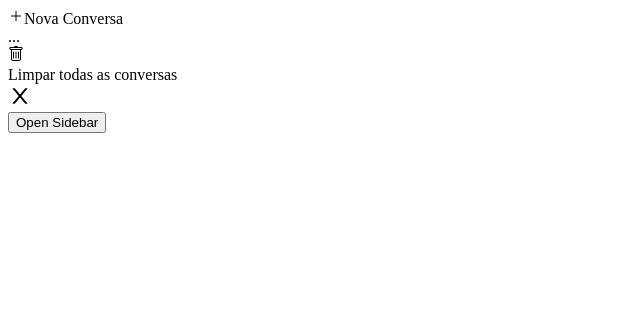
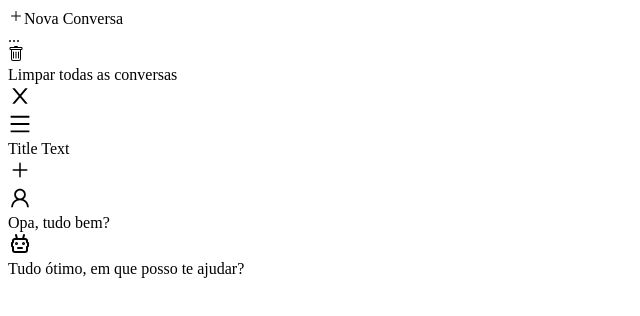
Before and after one commit to valdir-ti/chatgpt-clone, a Next.js app: page / in a window 1280 px wide. Shown: the top 316 px of the page, without its empty margins (0-640 px from the left). Built offline with nearby package versions, Linux system fonts and the light colour scheme.

Commit message:
feat: create chat area

```diff
--- a/src/app/page.tsx
+++ b/src/app/page.tsx
@@ -3,14 +3,33 @@
 import React from 'react'
 
 import { Sidebar } from '@/components/Sidebar'
+import { Header } from '@/components/Header'
+import { ChatArea } from '@/components/ChatArea'
+
+import { Chat } from '@/types/Chat'
 
 export default function Home() {
 
   const [sidebarOpened, setSidebarOpened] = React.useState(false)
+  const [chatActive, setChatActive] = React.useState<Chat>({
+    id: '123',
+    title: 'Test chat area',
+    messages: [
+      {
+        id: '994',
+        author: 'me',
+        body: 'Opa, tudo bem?'
+      },
+      {
+        id: '995',
+        author: 'ai',
+        body: 'Tudo ótimo, em que posso te ajudar?'
+      },
+    ]
+  })
 
-  const closeSidebar = () => {
-    setSidebarOpened(false)
-  }
+  const openSidebar = () => setSidebarOpened(true)
+  const closeSidebar = () => setSidebarOpened(false)
 
   const handleClearConversations = () => {}
 
@@ -27,7 +46,17 @@ export default function Home() {
         <div className=''>...</div>
       </Sidebar>
       <section className='flex flex-col w-full'>
-        <button onClick={() => setSidebarOpened(true)}>Open Sidebar</button>
+
+        <Header
+          openSidebarClick={openSidebar}
+          title={`Title Text`}
+          newChatClick={handleNewChat}
+        />
+
+        <ChatArea
+          chat={chatActive}
+        />
+
       </section>
     </main>
   )
--- /dev/null
+++ b/src/components/ChatArea.tsx
@@ -0,0 +1,22 @@
+import { Chat } from "@/types/Chat"
+
+import { ChatPlaceholder } from "./ChatPlaceholder"
+import { ChatMessageItem } from "./ChatMessageItem"
+
+type ChatAreaProps = {
+    chat: Chat | undefined
+}
+
+export const ChatArea = ({ chat }: ChatAreaProps) => {
+  return (
+    <section className="flex-auto h-0 overflow-y-scroll">
+        {!chat && <ChatPlaceholder />}
+        {chat && chat.messages.map(message => (
+            <ChatMessageItem
+                key={message.id}
+                message={message}
+            />
+        ))}
+    </section>
+  )
+}
--- /dev/null
+++ b/src/components/ChatMessageItem.tsx
@@ -0,0 +1,28 @@
+import { ChatMessage } from "@/types/ChatMessage"
+
+import IconUser from "./icons/IconUser"
+import IconRobot from "./icons/IconRobot"
+
+type ChatMessageItemProps = {
+    message: ChatMessage
+}
+
+export const ChatMessageItem = ({ message }: ChatMessageItemProps) => {
+  return (
+    <div className={`py-5 ${message.author === 'ai' && 'bg-gray-600/50'}`}>
+        <div className="max-w-4xl m-auto flex">
+
+            <div className={`w-10 h-10 flex justify-center items-center mx-4 md:ml-0 rounded
+                    ${message.author === 'ai' ? 'bg-green-900': 'bg-blue-900'}`}>
+                {message.author === 'me' && <IconUser width={24} height={24}/>}
+                {message.author === 'ai' && <IconRobot width={24} height={24}/>}
+            </div>
+
+            <div className="flex-1 text-base whitespace-pre-wrap">
+                {message.body}
+            </div>
+
+        </div>
+    </div>
+  )
+}
--- /dev/null
+++ b/src/components/ChatPlaceholder.tsx
@@ -0,0 +1,62 @@
+import IconSunTwentyFour from "./icons/IconSunTwentyFour"
+
+export const ChatPlaceholder = () => {
+  return (
+    <div className="m-5">
+        <h3 className="text-4xl font-bold text-center my-8">ChatGPT Clone</h3>
+
+        <div className="flex flex-col md:flex-row gap-5 m-auto mb-8 md:max-w-4xl">
+
+            <div className="">
+                <div className="flex justify-center items-center text-lg mb-3">
+                    <IconSunTwentyFour width={24} height={24} className="mr-3" />
+                    Exemplo
+                </div>
+                <div className="bg-white/5 rounded text-center text-sm text-white mb-3 p-3">
+                    "Explique o sentido da vida em termos simples"
+                </div>
+                <div className="bg-white/5 rounded text-center text-sm text-white mb-3 p-3">
+                    "Explique o sentido da vida em termos simples"
+                </div>
+                <div className="bg-white/5 rounded text-center text-sm text-white mb-3 p-3">
+                    "Explique o sentido da vida em termos simples"
+                </div>
+            </div>
+
+            <div className="">
+                <div className="flex justify-center items-center text-lg mb-3">
+                    <IconSunTwentyFour width={24} height={24} className="mr-3" />
+                    Exemplo
+                </div>
+                <div className="bg-white/5 rounded text-center text-sm text-white mb-3 p-3">
+                    "Explique o sentido da vida em termos simples"
+                </div>
+                <div className="bg-white/5 rounded text-center text-sm text-white mb-3 p-3">
+                    "Explique o sentido da vida em termos simples"
+                </div>
+                <div className="bg-white/5 rounded text-center text-sm text-white mb-3 p-3">
+                    "Explique o sentido da vida em termos simples"
+                </div>
+            </div>
+
+            <div className="">
+                <div className="flex justify-center items-center text-lg mb-3">
+                    <IconSunTwentyFour width={24} height={24} className="mr-3" />
+                    Exemplo
+                </div>
+                <div className="bg-white/5 rounded text-center text-sm text-white mb-3 p-3">
+                    "Explique o sentido da vida em termos simples"
+                </div>
+                <div className="bg-white/5 rounded text-center text-sm text-white mb-3 p-3">
+                    "Explique o sentido da vida em termos simples"
+                </div>
+                <div className="bg-white/5 rounded text-center text-sm text-white mb-3 p-3">
+                    "Explique o sentido da vida em termos simples"
+                </div>
+            </div>
+
+        </div>
+
+    </div>
+  )
+}
--- /dev/null
+++ b/src/components/Header.tsx
@@ -0,0 +1,26 @@
+import IconAdd from "./icons/IconAdd"
+import IconMenu from "./icons/IconMenu"
+
+type HeaderProps = {
+    openSidebarClick: () => void
+    newChatClick: () => void
+    title: string
+}
+
+export const Header = ({title, newChatClick, openSidebarClick}: HeaderProps) => {
+  return (
+    <header className="flex justify-between items-center w-full border-b border-gray-600 p-2 md:hidden">
+
+        <div onClick={openSidebarClick}>
+            <IconMenu width={24} height={24} />
+        </div>
+
+        <div className="mx-2 truncate">{title}</div>
+
+        <div onClick={newChatClick}>
+            <IconAdd width={24} height={24} />
+        </div>
+
+    </header>
+  )
+}
--- a/src/components/Sidebar.tsx
+++ b/src/components/Sidebar.tsx
@@ -20,7 +20,7 @@ export const Sidebar = ({ open, onClose, onClear, onNewChat, children}: SidebarP
                         ${open ? "w-screen bg-gray-600/75" : "w-0"}
                         md:w-64 md:static`}>
 
-        <div className={`transition-all duration-300 flex h-screen ${open ? "ml-0" : "-ml-96"} md:ml-0`}>
+        <div className={`transition-all duration-200 flex h-screen ${open ? "ml-0" : "-ml-96"} md:ml-0`}>
             <div className="flex flex-col w-64 p-2 bg-gray-900">
 
                 <div onClick={onNewChat} className="flex items-center p-3 rounded-md text-sm cursor-pointer border border-white/20 hover:bg-gray-500/20">
--- /dev/null
+++ b/src/components/icons/IconMenu.tsx
@@ -0,0 +1,17 @@
+import * as React from "react";
+
+function IconMenu(props: React.SVGProps<SVGSVGElement>) {
+  return (
+    <svg
+      viewBox="0 0 1024 1024"
+      fill="currentColor"
+      height="1em"
+      width="1em"
+      {...props}
+    >
+      <path d="M904 160H120c-4.4 0-8 3.6-8 8v64c0 4.4 3.6 8 8 8h784c4.4 0 8-3.6 8-8v-64c0-4.4-3.6-8-8-8zm0 624H120c-4.4 0-8 3.6-8 8v64c0 4.4 3.6 8 8 8h784c4.4 0 8-3.6 8-8v-64c0-4.4-3.6-8-8-8zm0-312H120c-4.4 0-8 3.6-8 8v64c0 4.4 3.6 8 8 8h784c4.4 0 8-3.6 8-8v-64c0-4.4-3.6-8-8-8z" />
+    </svg>
+  );
+}
+
+export default IconMenu;
--- /dev/null
+++ b/src/components/icons/IconRobot.tsx
@@ -0,0 +1,31 @@
+import * as React from "react";
+
+function IconRobot(props: React.SVGProps<SVGSVGElement>) {
+  return (
+    <svg
+      fill="none"
+      stroke="currentColor"
+      strokeLinecap="round"
+      strokeLinejoin="round"
+      strokeWidth={2}
+      viewBox="0 0 24 24"
+      height="1em"
+      width="1em"
+      {...props}
+    >
+      <path stroke="none" d="M0 0h24v24H0z" />
+      <path d="M7 7h10a2 2 0 012 2v1l1 1v3l-1 1v3a2 2 0 01-2 2H7a2 2 0 01-2-2v-3l-1-1v-3l1-1V9a2 2 0 012-2zM10 16h4" />
+      <path
+        fill="currentColor"
+        d="M9 11.5 A0.5 0.5 0 0 1 8.5 12 A0.5 0.5 0 0 1 8 11.5 A0.5 0.5 0 0 1 9 11.5 z"
+      />
+      <path
+        fill="currentColor"
+        d="M16 11.5 A0.5 0.5 0 0 1 15.5 12 A0.5 0.5 0 0 1 15 11.5 A0.5 0.5 0 0 1 16 11.5 z"
+      />
+      <path d="M9 7L8 3M15 7l1-4" />
+    </svg>
+  );
+}
+
+export default IconRobot;
--- /dev/null
+++ b/src/components/icons/IconSunTwentyFour.tsx
@@ -0,0 +1,20 @@
+import * as React from "react";
+
+function IconSunTwentyFour(props: React.SVGProps<SVGSVGElement>) {
+  return (
+    <svg
+      viewBox="0 0 24 24"
+      fill="currentColor"
+      height="1em"
+      width="1em"
+      {...props}
+    >
+      <path
+        fillRule="evenodd"
+        d="M12 17.5a5.5 5.5 0 100-11 5.5 5.5 0 000 11zm0 1.5a7 7 0 100-14 7 7 0 000 14zm12-7a.75.75 0 01-.75.75h-2.5a.75.75 0 010-1.5h2.5A.75.75 0 0124 12zM4 12a.75.75 0 01-.75.75H.75a.75.75 0 010-1.5h2.5A.75.75 0 014 12zm16.485-8.485a.75.75 0 010 1.06l-1.768 1.768a.75.75 0 01-1.06-1.06l1.767-1.768a.75.75 0 011.061 0zM6.343 17.657a.75.75 0 010 1.06l-1.768 1.768a.75.75 0 11-1.06-1.06l1.767-1.768a.75.75 0 011.061 0zM12 0a.75.75 0 01.75.75v2.5a.75.75 0 01-1.5 0V.75A.75.75 0 0112 0zm0 20a.75.75 0 01.75.75v2.5a.75.75 0 01-1.5 0v-2.5A.75.75 0 0112 20zM3.515 3.515a.75.75 0 011.06 0l1.768 1.768a.75.75 0 11-1.06 1.06L3.515 4.575a.75.75 0 010-1.06zm14.142 14.142a.75.75 0 011.06 0l1.768 1.768a.75.75 0 01-1.06 1.06l-1.768-1.767a.75.75 0 010-1.061z"
+      />
+    </svg>
+  );
+}
+
+export default IconSunTwentyFour;
--- /dev/null
+++ b/src/components/icons/IconUser.tsx
@@ -0,0 +1,17 @@
+import * as React from "react";
+
+function IconUser(props: React.SVGProps<SVGSVGElement>) {
+  return (
+    <svg
+      viewBox="0 0 1024 1024"
+      fill="currentColor"
+      height="1em"
+      width="1em"
+      {...props}
+    >
+      <path d="M858.5 763.6a374 374 0 00-80.6-119.5 375.63 375.63 0 00-119.5-80.6c-.4-.2-.8-.3-1.2-.5C719.5 518 760 444.7 760 362c0-137-111-248-248-248S264 225 264 362c0 82.7 40.5 156 102.8 201.1-.4.2-.8.3-1.2.5-44.8 18.9-85 46-119.5 80.6a375.63 375.63 0 00-80.6 119.5A371.7 371.7 0 00136 901.8a8 8 0 008 8.2h60c4.4 0 7.9-3.5 8-7.8 2-77.2 33-149.5 87.8-204.3 56.7-56.7 132-87.9 212.2-87.9s155.5 31.2 212.2 87.9C779 752.7 810 825 812 902.2c.1 4.4 3.6 7.8 8 7.8h60a8 8 0 008-8.2c-1-47.8-10.9-94.3-29.5-138.2zM512 534c-45.9 0-89.1-17.9-121.6-50.4S340 407.9 340 362c0-45.9 17.9-89.1 50.4-121.6S466.1 190 512 190s89.1 17.9 121.6 50.4S684 316.1 684 362c0 45.9-17.9 89.1-50.4 121.6S557.9 534 512 534z" />
+    </svg>
+  );
+}
+
+export default IconUser;
--- /dev/null
+++ b/src/types/Chat.ts
@@ -0,0 +1,7 @@
+import { ChatMessage } from "./ChatMessage"
+
+export type Chat = {
+    id: string
+    title: string
+    messages: ChatMessage[]
+}
--- /dev/null
+++ b/src/types/ChatMessage.ts
@@ -0,0 +1,5 @@
+export type ChatMessage = {
+    id: string
+    author: 'me' | 'ai'
+    body: string
+}
```
